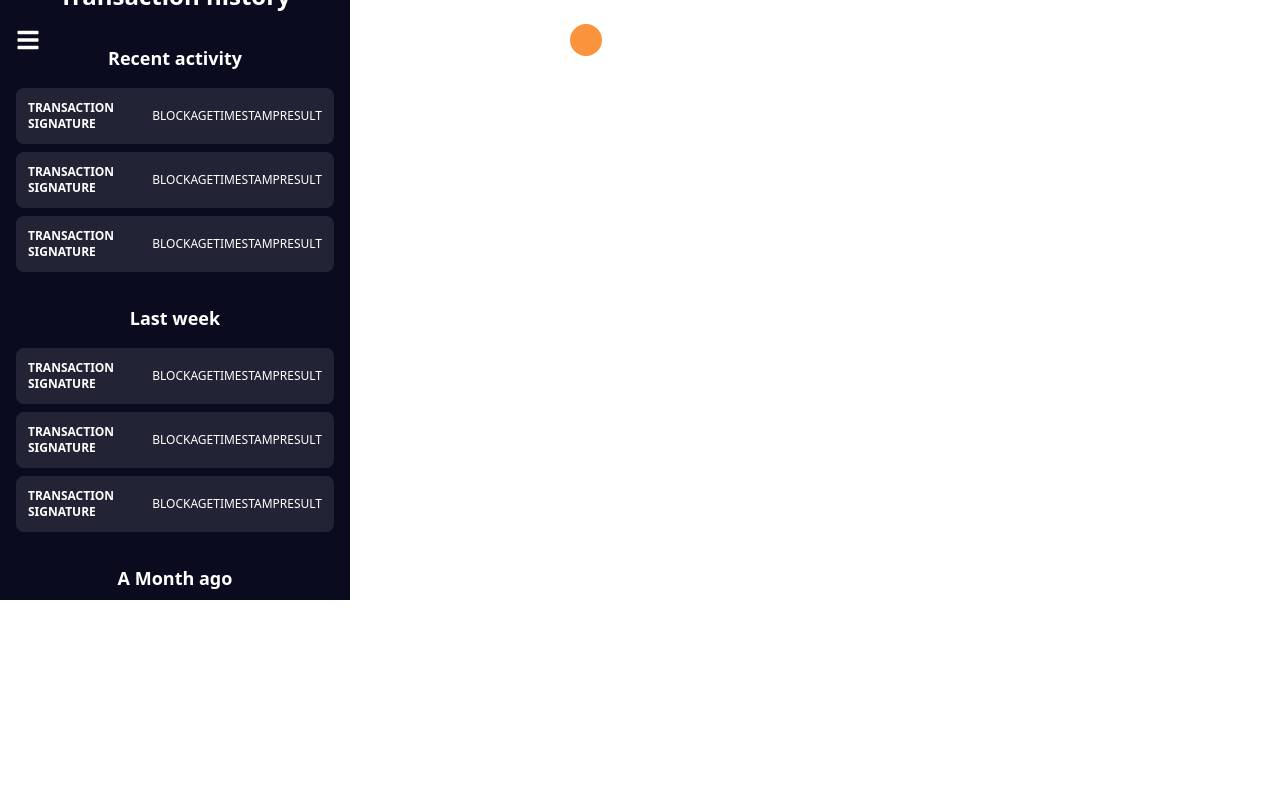
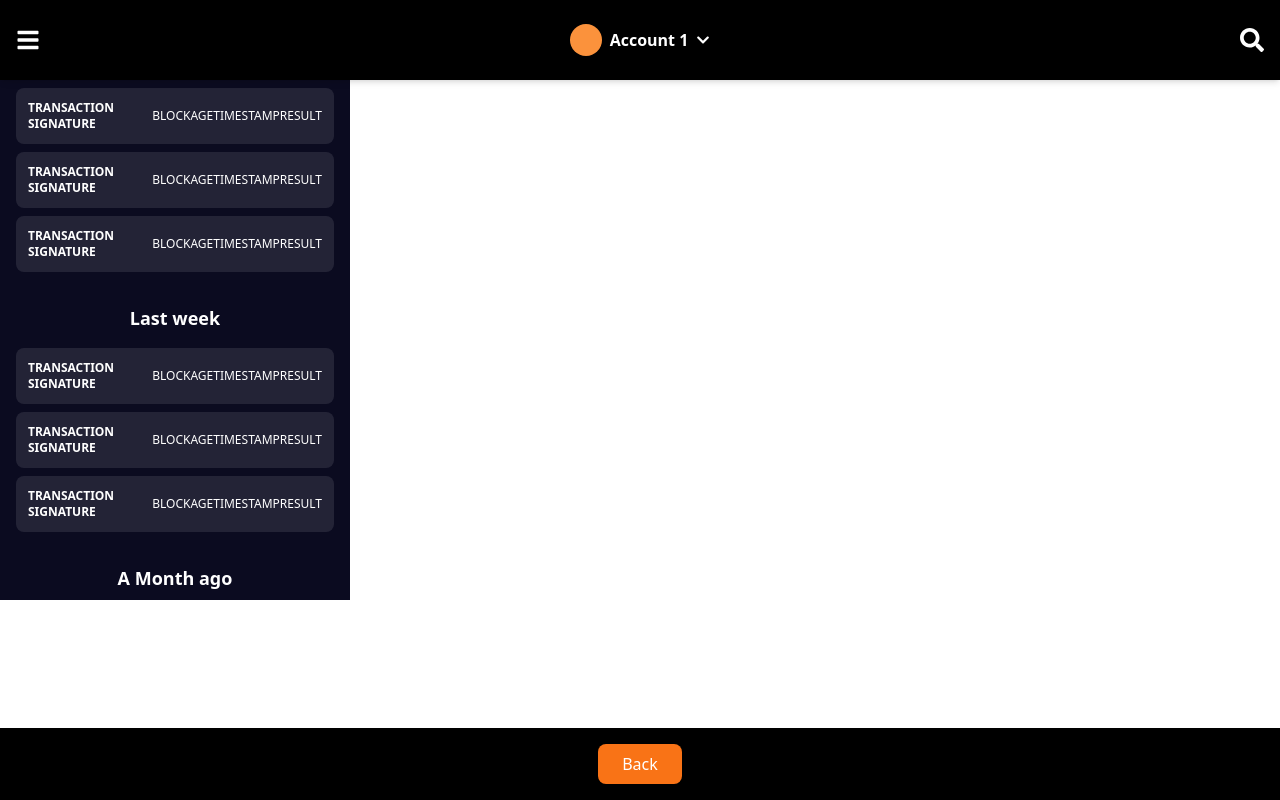
Before and after one commit to barkasdev/soldevwalle, a React (Create React App) app in the folder extension_react_example/: page /#/transactionHistory in a window 1280 px wide. Built offline with nearby package versions, Linux system fonts and the light colour scheme.

Commit message:
Transaction History visual fix

```diff
--- a/extension_react_example/src/index.css
+++ b/extension_react_example/src/index.css
@@ -10,3 +10,12 @@
   align-items: center;
   justify-content: center;
 }
+
+.no-scrollbar::-webkit-scrollbar {
+  display: none;
+}
+
+.no-scrollbar {
+  -ms-overflow-style: none; /* Hide scrollbar for Internet Explorer and Edge */
+  scrollbar-width: none; /* Hide scrollbar for Firefox */
+}
--- a/extension_react_example/src/popup/Pages/TransactionHistory.tsx
+++ b/extension_react_example/src/popup/Pages/TransactionHistory.tsx
@@ -1,22 +1,21 @@
-import React from 'react';
-import { Link } from 'react-router-dom';
-import AccountDropdown from '../Components/AccountDropdown';
-import SearchBar from '../Components/Searchbar';
-import { FaBars } from 'react-icons/fa';
-
+import React from "react";
+import { Link } from "react-router-dom";
+import AccountDropdown from "../Components/AccountDropdown";
+import SearchBar from "../Components/Searchbar";
+import { FaBars } from "react-icons/fa";
 
 const transactions = [
-    { section: 'Recent activity', items: 3 },
-    { section: 'Last week', items: 3 },
-    { section: 'A Month ago', items: 3 },
-    { section: 'Long time ago', items: 3 },
+  { section: "Recent activity", items: 3 },
+  { section: "Last week", items: 3 },
+  { section: "A Month ago", items: 3 },
+  { section: "Long time ago", items: 3 },
 ];
 
 const TransactionHistory: React.FC = () => {
   return (
-        <div className="flex flex-col items-center text-white p-4 overflow-y-auto h-screen no-scrollbar">
-            {/* Wallet Header */}
-            <div className="w-full fixed top-0 left-0 p-4 flex justify-between items-center z-10">
+    <div className="flex flex-col items-center text-white h-screen">
+      {/* Header */}
+      <div className="w-full fixed top-0 left-0 p-4 flex justify-between items-center z-10 bg-black shadow-md">
         {/* Menu Icon with Hover Effect */}
         <FaBars
           className="text-2xl cursor-pointer hover:scale-110 transition-transform"
@@ -30,15 +29,19 @@ const TransactionHistory: React.FC = () => {
         <SearchBar />
       </div>
 
-
-            <h1 className="text-2xl font-bold mt-16">Transaction history</h1>
+      {/* Main Content with Scrollable Area */}
+      <div className="w-full flex flex-col items-center overflow-y-auto mt-16 pb-16 h-full no-scrollbar">
+        <h1 className="text-2xl font-bold mt-4">Transaction History</h1>
 
         {transactions.map((section, index) => (
-                <div key={index} className="w-full mt-8">
+          <div key={index} className="w-full mt-8 px-4">
             <h2 className="text-lg font-semibold text-center">{section.section}</h2>
             <div className="flex flex-col gap-2 mt-4">
               {[...Array(section.items)].map((_, i) => (
-                            <div key={i} className="bg-white/10 rounded-lg p-3 flex justify-between items-center">
+                <div
+                  key={i}
+                  className="bg-white/10 rounded-lg p-3 flex justify-between items-center"
+                >
                   <span className="text-xs font-semibold">TRANSACTION SIGNATURE</span>
                   <span className="text-xs">BLOCK</span>
                   <span className="text-xs">AGE</span>
@@ -49,10 +52,14 @@ const TransactionHistory: React.FC = () => {
             </div>
           </div>
         ))}
+      </div>
 
-            {/* Back Button */}
-            <div className="w-full flex justify-center mt-6 mb-4">
-                <Link to="/wallet" className="px-6 py-2 bg-orange-500 text-white rounded-lg shadow-md hover:bg-orange-600">
+      {/* Fixed Footer with Back Button */}
+      <div className="w-full fixed bottom-0 left-0 bg-black py-4 flex justify-center shadow-md">
+        <Link
+          to="/wallet"
+          className="px-6 py-2 bg-orange-500 text-white rounded-lg shadow-md hover:bg-orange-600"
+        >
           Back
         </Link>
       </div>
```
Lines whose indentation alone changed are shown as unchanged.
